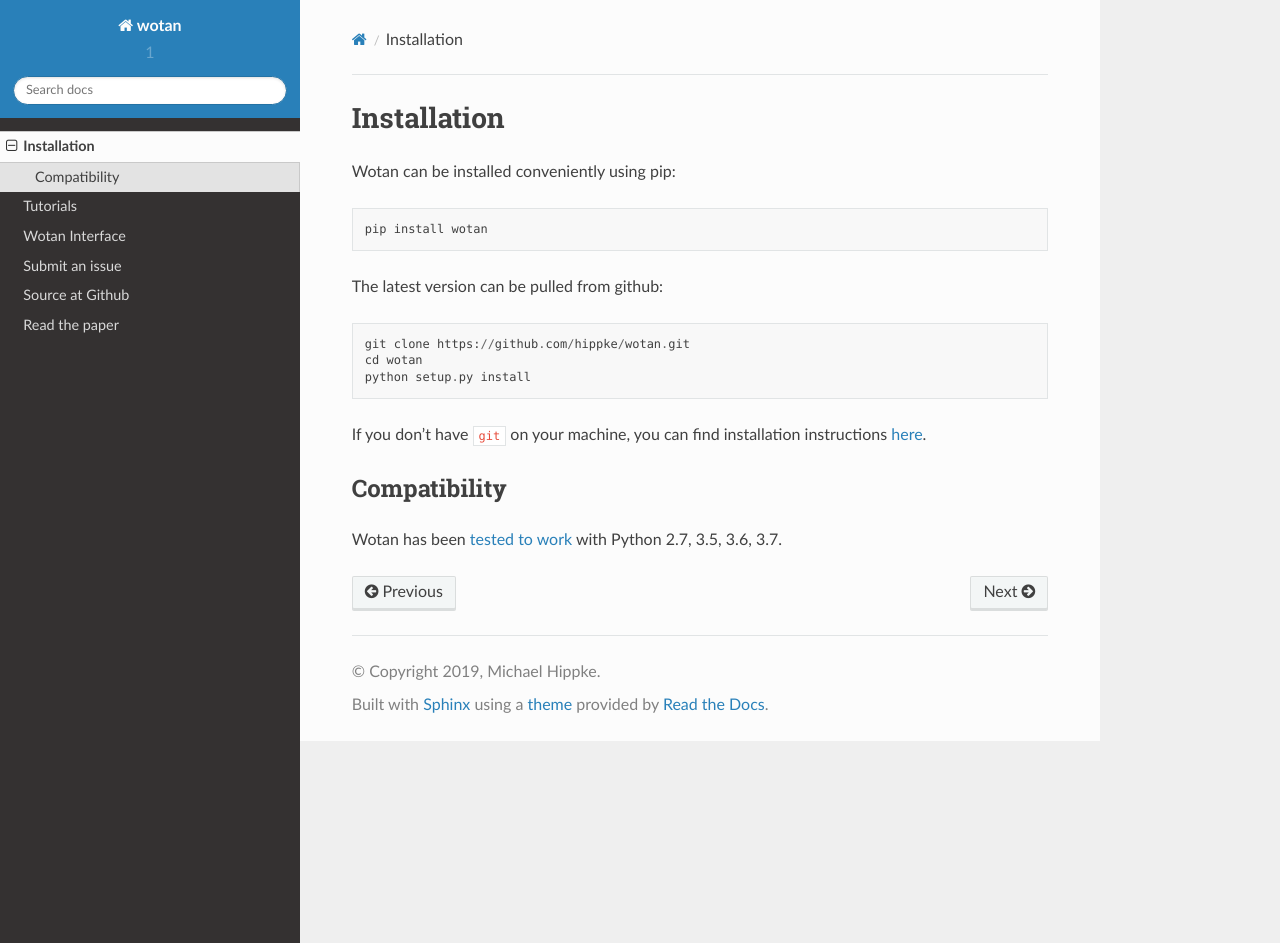
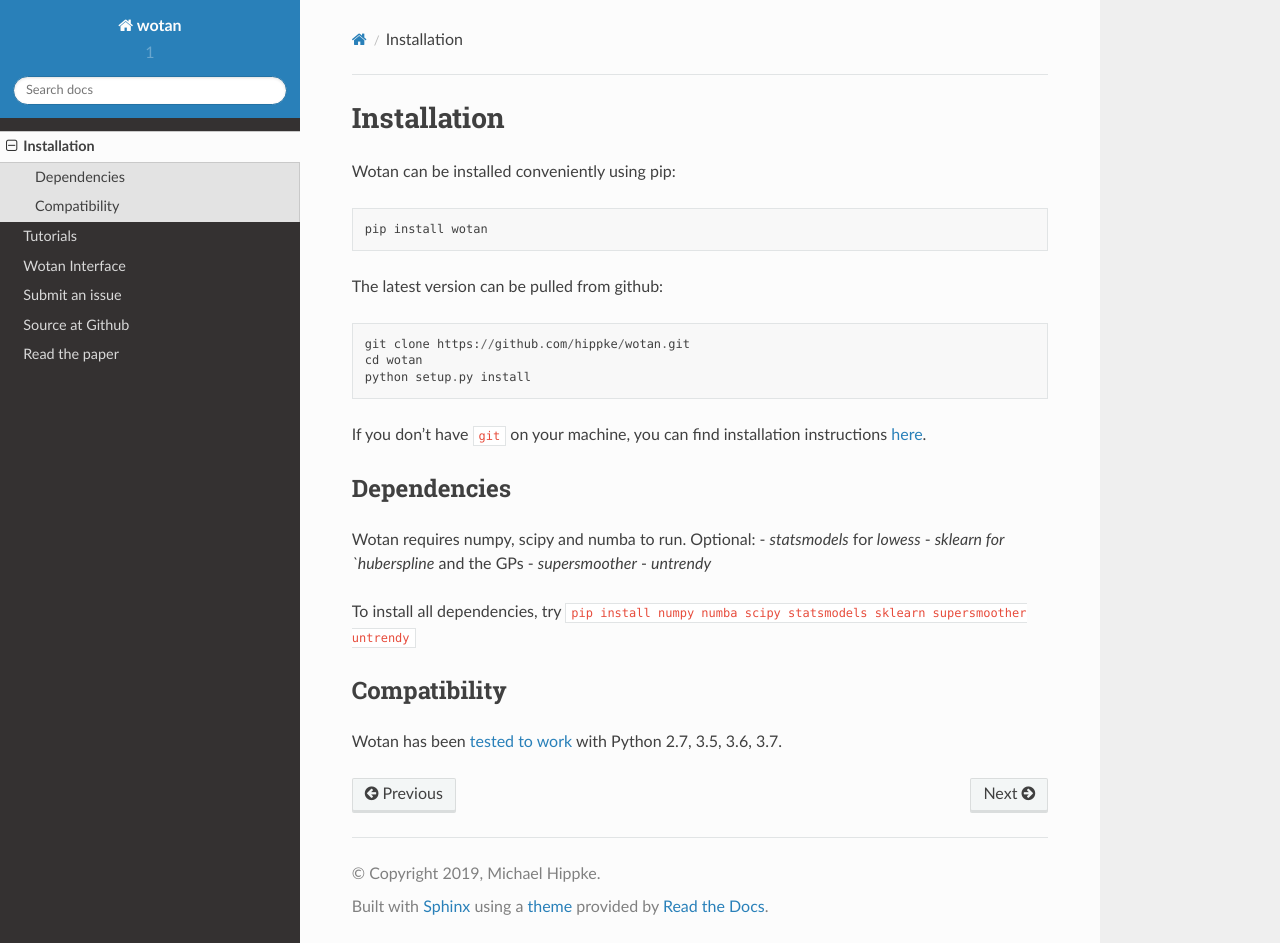
Before and after one commit to hippke/wotan, a Sphinx documentation site: the page built from docs/Installation.rst, in a window 1280 px wide and 943 px high. Built offline with Sphinx 7.4.7 and the Read the Docs theme 2.0.0, drawn with Linux system fonts in a browser that asks for light colours.

Commit message:
Update Installation.rst

```diff
--- a/docs/Installation.rst
+++ b/docs/Installation.rst
@@ -14,6 +14,18 @@
 If you don't have ``git`` on your machine, you can find installation instructions `here <https://git-scm.com/book/en/v2/Getting-Started-Installing-Git>`_.
 
 
+Dependencies
+------------------------
+
+Wotan requires numpy, scipy and numba to run. Optional:
+- `statsmodels` for `lowess`
+- `sklearn for `huberspline` and the GPs
+- `supersmoother`
+- `untrendy`
+
+To install all dependencies, try ``pip install numpy numba scipy statsmodels sklearn supersmoother untrendy``
+
+
 Compatibility
 ------------------------
 
```
